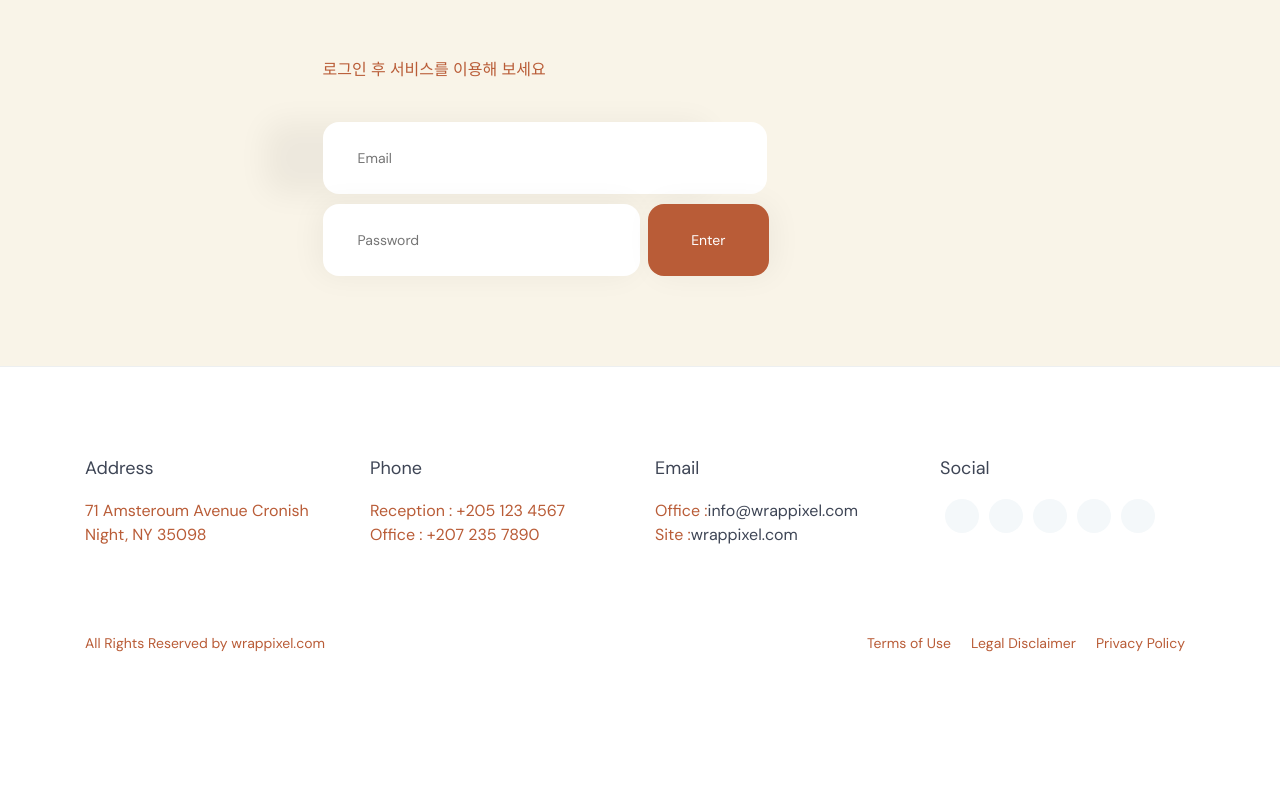
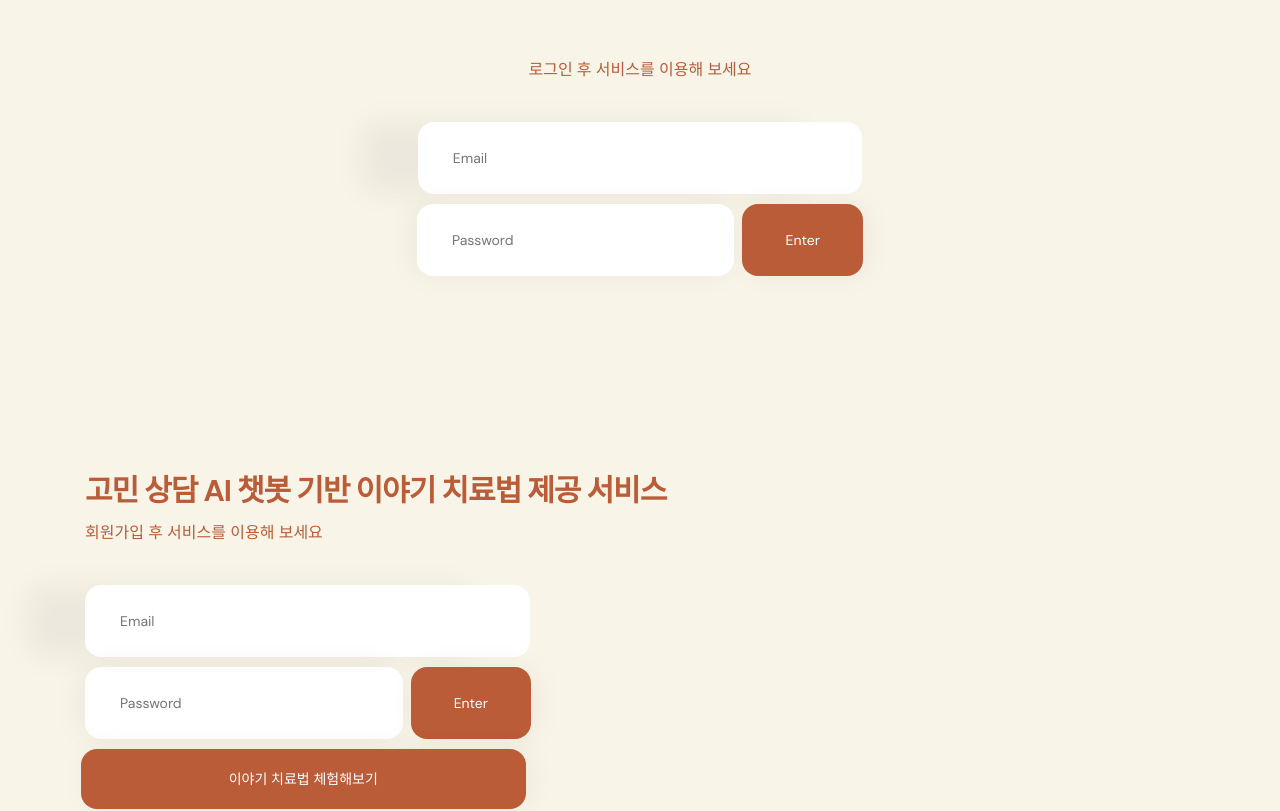
Before and after one commit to DSHanul2023/Hanul-Front, a Next.js app: page / in a window 1280 px wide. Shown: the part 1180-1991 px from the top of the page. Before the commit the page ends 1934 px from the top, so only its background shows below. Built offline with nearby package versions, Linux system fonts and the light colour scheme; a web font is replaced by a local one.

Commit message:
Login center

```diff
--- a/components/custom/Custom-components.js
+++ b/components/custom/Custom-components.js
@@ -7,6 +7,7 @@ import Banner2 from "../banner/Banner2";
 
 import FormBannerComponent from "./sections/formbannercomponent";
 import LoginComponent from "./sections/logincomponent";
+import ChatComponent from "./sections/chatcomponent";
 
 const CustomComponents = () => {
   return (
@@ -14,6 +15,7 @@ const CustomComponents = () => {
       <Banner2 />
       <FormBannerComponent />
       <LoginComponent />
+      <ChatComponent />
     </div>
   );
 };
--- /dev/null
+++ b/components/custom/sections/chatcomponent.js
@@ -0,0 +1,56 @@
+import React from "react";
+import { Row, Col, Container, Form} from "reactstrap";
+
+const ChatComponent = () => {
+  return (
+    <div>
+      <div className="bg-light">
+        <section>
+          <div id="banner1" className="banner spacer">
+            <Container>
+              <Row>
+                <Col lg="7" md="7" className="align-self-center">
+                  <h2 className="title font-bold">
+                  고민 상담 AI 챗봇 기반 이야기 치료법 제공 서비스
+                  </h2>
+                  <p className="m-t-15 m-b-30">
+                  회원가입 후 서비스를 이용해 보세요
+                  </p>
+                  <Form className="m-t-40">
+                    <div>
+                    <input
+                      type="text"
+                      name="email"
+                      placeholder="Email"
+                      className="font-14"
+                    />
+                    </div>
+                    <div className="m-t-10">
+                    <input
+                      type="password"
+                      name="password"
+                      placeholder="Password"
+                      className="font-14"
+                    />
+                    <input
+                      type="submit"
+                      value="Enter"
+                      className="font-14 btn-rounded text-white text-center ml-2"
+                    />
+                    </div>
+                  </Form>
+                  <button className="m-t-10 font-14 text-white text-center">
+                    이야기 치료법 체험해보기</button>
+                </Col>
+                <Col lg="5" md="5" className="align-self-center ml-auto">
+                </Col>
+              </Row>
+            </Container>
+          </div>
+        </section>
+      </div>
+    </div>
+  );
+};
+
+export default ChatComponent;
--- a/components/custom/sections/logincomponent.js
+++ b/components/custom/sections/logincomponent.js
@@ -8,9 +8,9 @@ const LoginComponent = () => {
       <div className="bg-light">
         <section>
           <div id="login" className="login spacer">
-            <Container >
-              <Row className="justify-content-center">
-                <Col lg="7" md="7" className="align-self-center">
+            <Container>
+            <Row className="justify-content-center align-items-center">
+        <Col lg="7" md="7" className="align-self-center text-center">
           <p className="m-t-15 m-b-30">
             로그인 후 서비스를 이용해 보세요
           </p>
--- a/styles/scss/_elements.scss
+++ b/styles/scss/_elements.scss
@@ -657,3 +657,73 @@ Responsive
     background: $dark;
   }
 }
+
+/*chat*/
+#chat {
+  background: right -3em center no-repeat #e9f3f8;
+  background-color: #F9F4E8;
+  h2 {
+    font-size: 30px;
+    line-height: 1;
+    letter-spacing: -1px;
+    color: $bodytext;
+  }
+  input {
+    line-height: 72px;
+    padding: 0;
+    margin: 0;
+    border: none;
+    display: inline-block;
+    vertical-align: top;
+  }
+  input[type="text"] {
+    width: 70%;
+    color: $bodytext;
+    border-radius: 16px;
+    text-indent: 35px;
+    padding-right: 15px;
+    font-weight: 300;
+    box-shadow: -58px 0 30px 0 rgba(0, 0, 0, 0.05);
+    text-overflow: ellipsis;
+  }
+  input[type="password"] {
+    width: 50%;
+    color: $bodytext;
+    border-radius: 16px;
+    text-indent: 35px;
+    padding-right: 15px;
+    font-weight: 300;
+    box-shadow: -5px 0 30px 0 rgba(0, 0, 0, 0.05);
+    text-overflow: ellipsis;
+  }
+  input[type="submit"] {
+    width: 19%;
+    border-radius: 16px;
+    padding: 0 30px;
+    cursor: pointer;
+    margin-left: -4px;
+    background-color: #B95C37;
+    box-shadow: 5px 0 30px 0 rgba(0, 0, 0, 0.05);
+    transition: all 0.5s ease-in-out;
+
+    &:hover {
+      opacity: 0.7;
+    }
+  }
+  Button {
+    width: 70%;
+    border-radius: 16px;
+    padding: 0 30px;
+    cursor: pointer;
+    margin-left: -4px;
+    background-color: #B95C37;
+    box-shadow: 5px 0 30px 0 rgba(0, 0, 0, 0.05);
+    transition: all 0.5s ease-in-out;
+    border: none; /* 테두리 없애기 */
+    height: 60px; /* 높이 조정 */
+
+    &:hover {
+      opacity: 0.7;
+    }
+  }
+}
```
Lines whose indentation alone changed are shown as unchanged.
